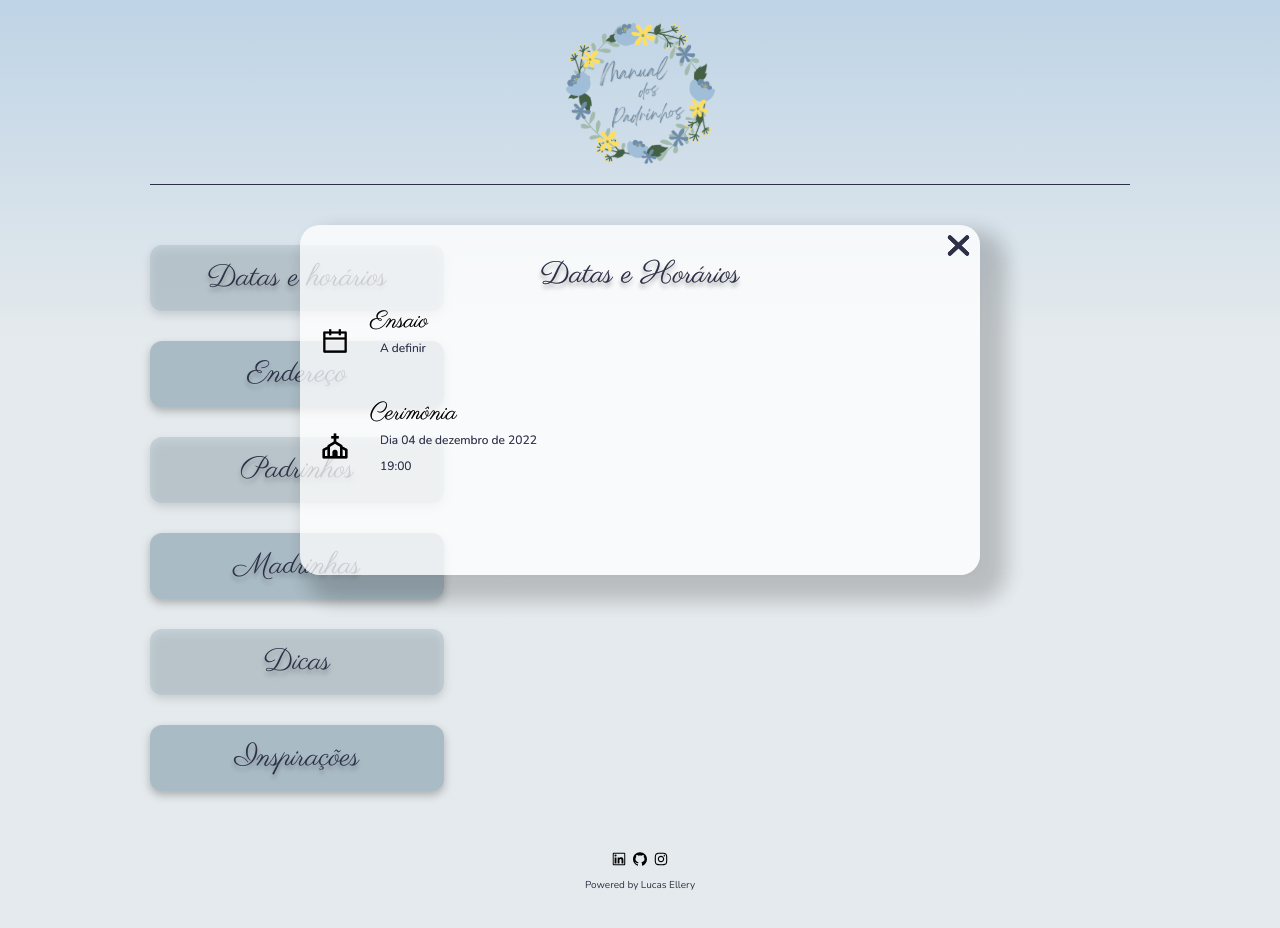
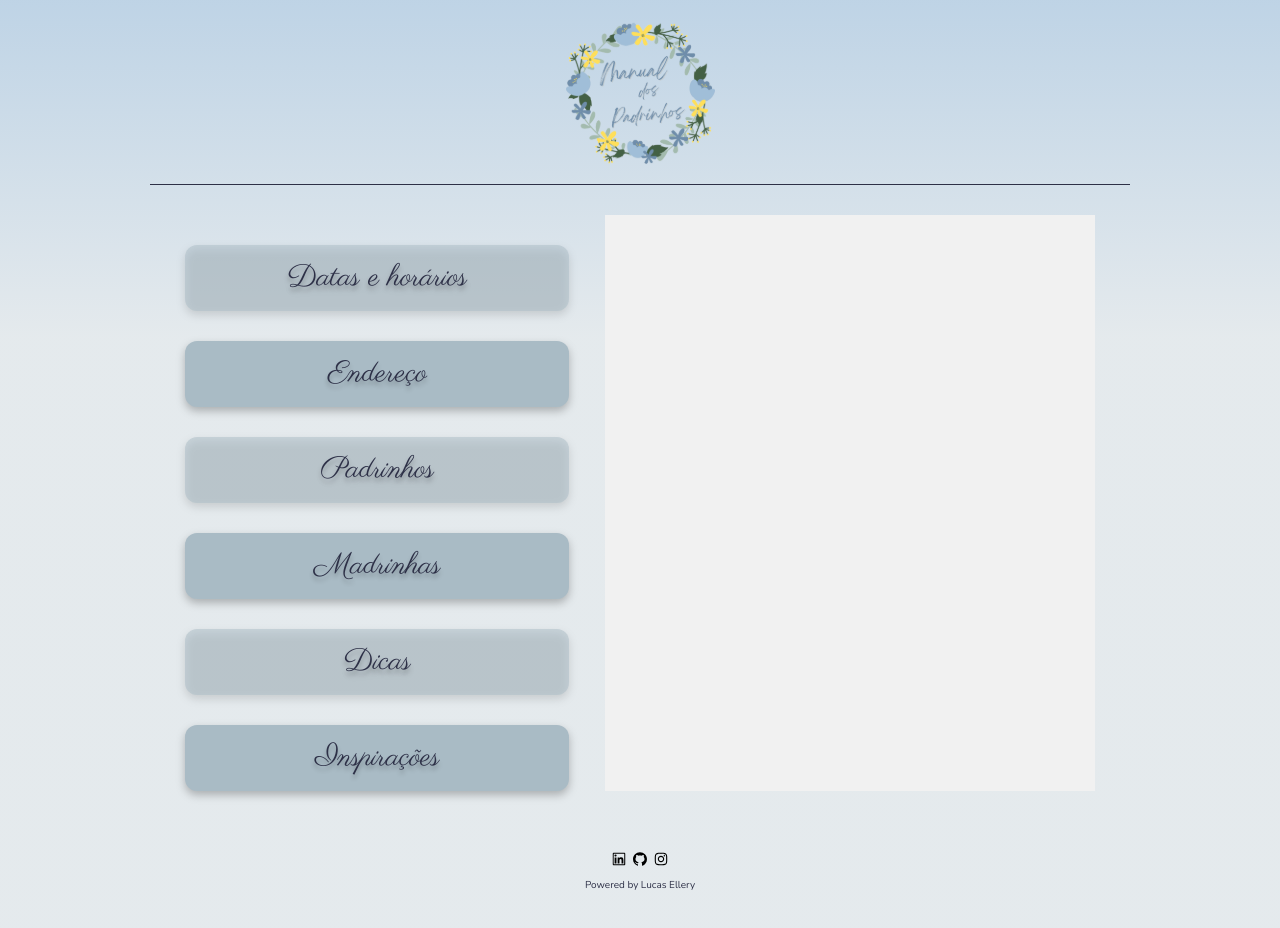
Before and after one commit to lucasellery/groomsmen-guide, a React (Create React App) app: page /tips in a window 1280 px wide. Both pictures are taken after a click on the element "Datas e horários". Shown: the top 928 px of the page. Built offline with nearby package versions, Linux system fonts and the light colour scheme.

Commit message:
Modal desktop version

```diff
--- /dev/null
+++ b/src/components/InfoContainerDesktop/InfoContainerDesktop.styles.js
@@ -0,0 +1,12 @@
+import styled from 'styled-components';
+
+export const Container = styled.div`
+  width: 50%;
+  height: 100%;
+  background: #f1f1f1;
+
+
+`;
+
+export const Header = styled.div`
+`;
--- /dev/null
+++ b/src/components/InfoContainerDesktop/index.jsx
@@ -0,0 +1,32 @@
+import MainModal from "../TagModal/MainModal";
+import Title from "../Title";
+import * as S from './InfoContainerDesktop.styles';
+
+export function InfoContainerDesktop({
+  show,
+  items
+}) {
+  return (
+    <>
+      {show && (
+        <S.Container>
+          {items?.map((item) => (
+              <div key={item.id}>
+                <S.Header>
+                  <Title isHeader={true} label={item.title} />
+
+                </S.Header>
+
+                <MainModal item={item} />
+
+                {/* {item.title === 'Inspirações' ? (
+                  <Inspirations />
+                ) : (
+                )} */}
+              </div>
+            ))}
+        </S.Container>
+      )}
+    </>
+  );
+}
--- a/src/components/Tag/Tag.styles.js
+++ b/src/components/Tag/Tag.styles.js
@@ -27,11 +27,11 @@ export const Container = styled.div`
   }
 
   &:hover {
-    background: ${props => props.hasTipDarkColor ? "rgba(169, 187, 197, 0.9)" : "rgba(169, 187, 197, 0.6)"};
+    background: ${props => props.hasTipDarkColor ? "rgba(169, 187, 197, 0.7)" : "rgba(169, 187, 197, 0.4)"};
   }
 
   @media (min-width: 768px) {
-    width: 30%;
+    width: 30vw;
     height: 66px;
     filter: drop-shadow(0px 4px 4px rgba(0, 0, 0, 0.25));
   }
--- a/src/pages/Tips/Tips.styles.js
+++ b/src/pages/Tips/Tips.styles.js
@@ -52,8 +52,9 @@ export const MainContainer = styled.main`
 
 export const DesktopContainer = styled.div`
   @media (min-width: 768px) {
-    display: grid;
-    grid-template-columns: repeat(1, 1fr);
+    display: flex;
+    align-items: center;
+    justify-content: space-evenly;
   }
 `;
 
--- a/src/pages/Tips/index.jsx
+++ b/src/pages/Tips/index.jsx
@@ -8,6 +8,7 @@ import { dateHour, groomsmen, bridesmaid, inspiration, address, tips as tipsTag
 import { ReactComponent as MainIcon } from '../../assets/icons/main-icon.svg';
 import { ReactComponent as ManualSmall } from '../../assets/icons/manual-small.svg';
 import { useIsMobile } from '../../hooks/useIsMobile';
+import { InfoContainerDesktop } from '../../components/InfoContainerDesktop';
 
 export default function Tips() {
   const navigate = useNavigate();
@@ -82,11 +83,11 @@ export default function Tips() {
               hasTipDarkColor={true}
             />
           </S.MainContainer>
+
           {!isMobile && (
-            <TagModal
-              open={isModalOpen}
-              onClose={handleToggleModal}
-              items={getTipItem(tipType)}
+            <InfoContainerDesktop
+              show={isModalOpen}
+              item={getTipItem(tipType)}
             />
           )}
         </S.DesktopContainer>
@@ -94,11 +95,13 @@ export default function Tips() {
         <Footer />
       </S.Container>
 
-      <TagModal
-        open={isModalOpen}
-        onClose={handleToggleModal}
-        items={getTipItem(tipType)}
-      />
+      {isMobile ? (
+        <TagModal
+          open={isModalOpen}
+          onClose={handleToggleModal}
+          items={getTipItem(tipType)}
+        />
+      ) : null}
     </>
   )
 }
```
